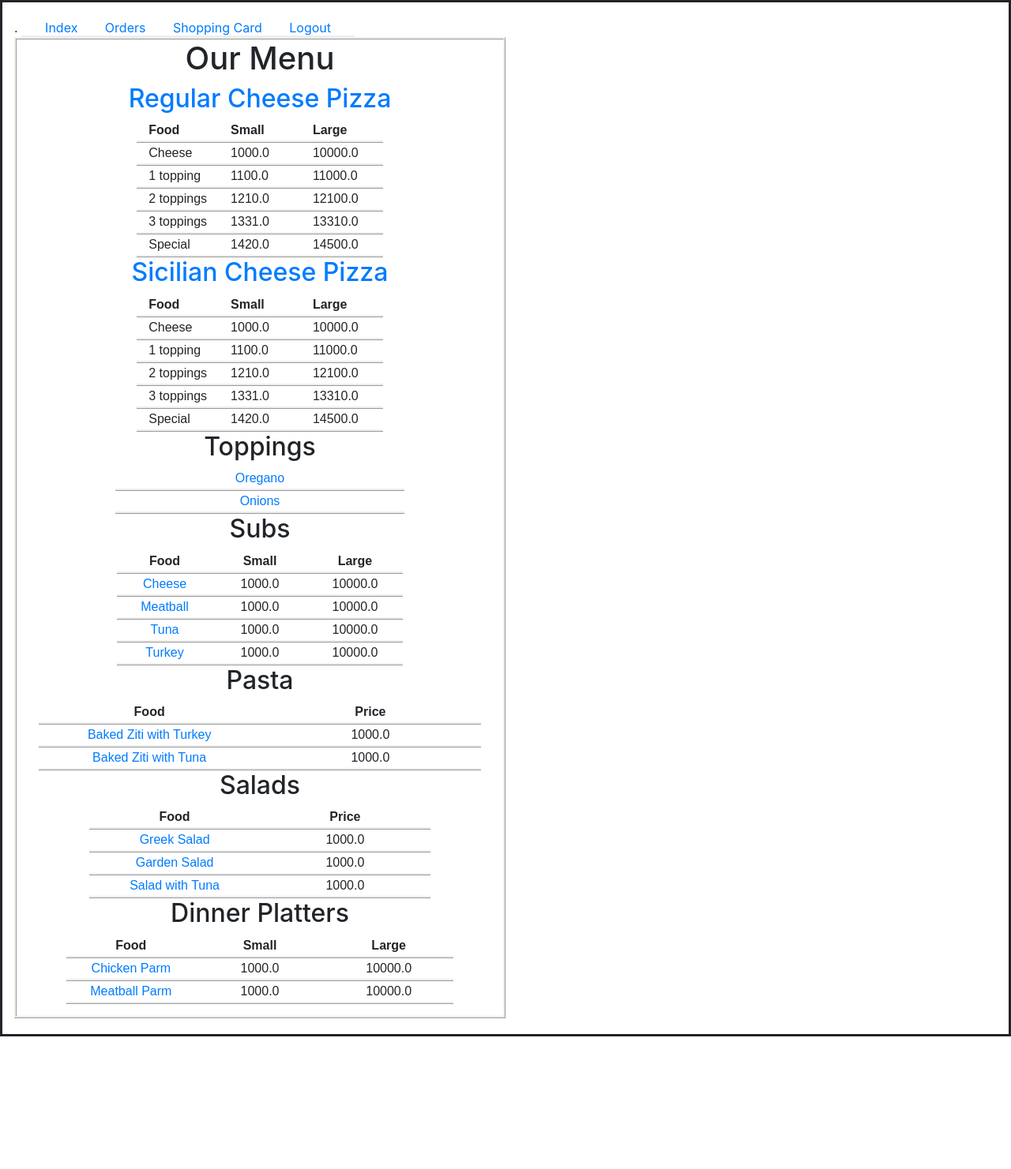
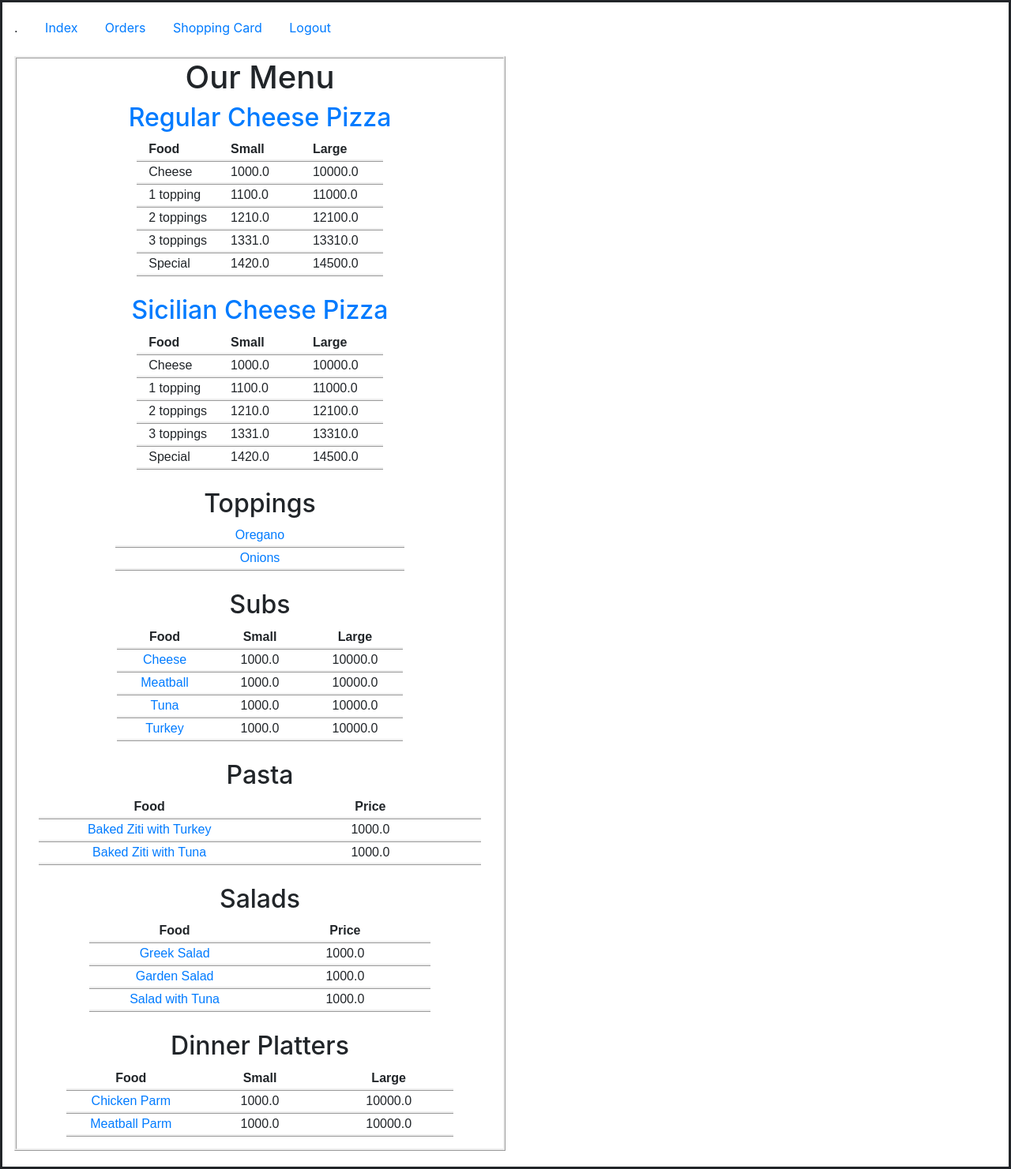
Before and after one commit to MaGo1981/CS50W-project3, a Django app: page /menu in a window 1280 px wide. Shown: the whole page at 79% size. Before the commit the page ends 1313 px from the top, so only its background shows below. Run offline with Django 3.2, Linux system fonts and the light colour scheme; data comes from the database, SQL or seed files in the repository; some libraries are stand-ins or nearby versions.

Commit message:
Working on menu page CSS.

```diff
--- a/orders/static/orders/styles.css
+++ b/orders/static/orders/styles.css
@@ -5,7 +5,7 @@ body, tr {
     padding: 20px;
 
 }
-td, tr, th, span, div {
+td, tr, th, div {
     border: none;
     border-bottom: ridge;
 }
```
Also changed, not shown: orders/templates/orders/menu.html (+8 -4 lines).
